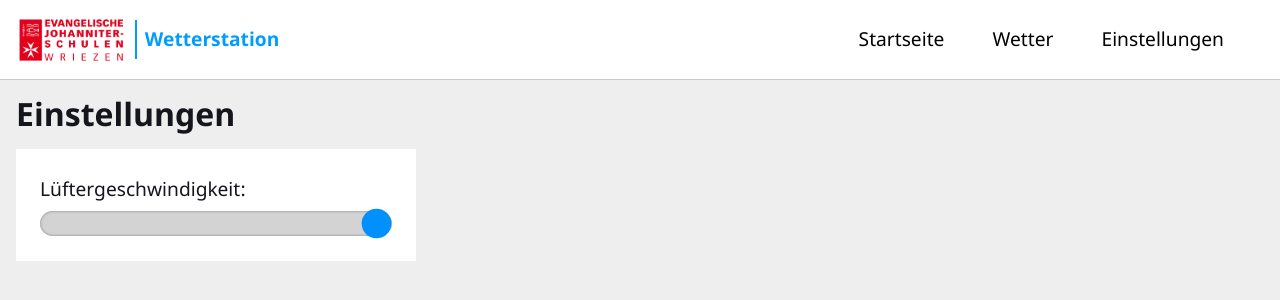
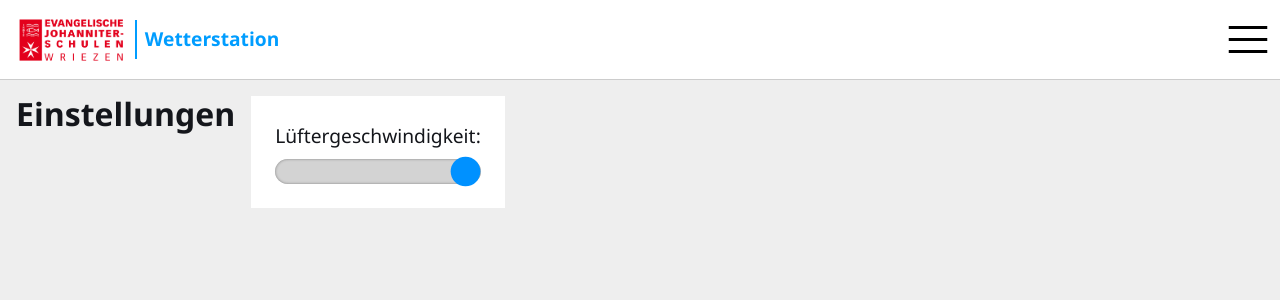
Before and after one commit to M-U-16/Wetterstation, a Flask app: page /einstellungen in a window 1280 px wide. Shown: the top 300 px of the page. Run offline with Flask 3, Linux system fonts and the light colour scheme.

Commit message:
refactoring

```diff
--- a/Server/static/css/index.css
+++ b/Server/static/css/index.css
@@ -22,6 +22,7 @@
   --color-dust25: #715f54;
   --color-dust10: #8c796f;
 
+  /* variables */
   --navbar-height: 5rem;
 }
 /* Global styles */
--- /dev/null
+++ b/Server/static/css/menu.css
@@ -0,0 +1,121 @@
+/* -------------------- HAMBURGER BUTTON -------------------------- */
+.navbar__menu-hamburger {
+    background: transparent;
+    border: none;
+    cursor: pointer;
+}
+.hamburger {
+    width: 30px;
+    height: 30px;
+    transform: scaleX(1.3);
+}
+.navbar__hamburger-layer {
+    height: 10px;
+    width: 100%;
+    fill: black;
+    border-radius: 5px;
+}
+.app__navbar-menu {
+    display: none;
+    flex-direction: row;
+    flex-wrap: wrap;
+    align-items: center;
+    justify-content: center;
+    margin: 0;
+}
+/* -------------------------NAVBAR LINKS--------------------------------------- */
+.navbar__link-container {
+    display: flex;
+    flex-direction: row;
+    align-items: center;
+    justify-content: center;
+
+    width: auto;
+}
+.navbar__link {
+    display: flex;
+    align-items: center;
+
+    text-align: start;
+    text-decoration: none;
+    text-align: center;
+
+    width: 100%;
+    height: 3.5rem;
+
+    padding: 0.5rem 0.5rem;
+    margin: 0 1rem;
+    border-radius: 5px;
+
+    color: black;
+    transition: 1s ease;
+}
+.navbar__link:hover {
+    background-color: rgba(146, 146, 146, 0.2)
+}
+.settings__link {
+    height: 3.5rem;
+}
+.navbar__link img {
+    display: none;
+    height: 2rem;
+    width: 2rem;
+
+    margin-left: 0.5rem;
+    padding: 0.5rem;
+
+    transition: 0.3s;
+}
+.navbar__link span {
+    font-size: 1.2rem;
+    transition: 0.3s ease;
+}
+/* -----------------------------MEDIAQUERIES------------------------- */
+@media screen and (min-width: 1260px) {
+    .container-menu-hamburger {
+      display: none;
+    }
+}
+/* LINK ACTIONS */
+@media screen and (max-width: 1259px) {
+    .app__navbar-menu {
+       width: 0;
+       height: 100%;
+
+       position: fixed;
+       top: 0;
+       right: 0;
+
+       visibility: hidden;
+       opacity: 0;
+       padding: 2rem;
+       flex-direction: column;
+       justify-content: flex-start;
+       flex-wrap: nowrap;
+       overflow: hidden;
+    }
+    .app__navbar-menu.menu-settings-open {
+        width: 70%;
+        max-width: 14rem;
+        visibility: visible;
+        opacity: 1;
+        overflow-y: auto;
+        background: var(--color-white);
+        transition: width 1s ease;
+        border-left: 1px solid var(--color-gray-light);
+    }
+    .app__navbar-menu > div:last-child {
+        margin-bottom: 4rem;
+    }
+    /* NAVBAR LINKS */
+    .navbar__link-container {
+        flex-direction: column;
+        width: 100%;
+        margin-top: var(--navbar-height);
+    }
+    .navbar__link {
+        margin: 0rem;
+        margin-bottom: 0.5rem;
+        text-align: start;
+    }
+}
--- a/Server/static/css/navbar.css
+++ b/Server/static/css/navbar.css
@@ -26,6 +26,9 @@
 .navbar__right-wrapper {
     display: flex;
     align-items: center;
+    justify-content: center;
+    height: 100%;
+    width: 4rem;
 }
 .navbar__logo-img {
     padding: 1rem;
@@ -35,195 +38,3 @@
 .navbar__logo-img img {
     height: 100%;
 }
-.container-menu-settings {
-    display: flex;
-    flex-direction: row;
-    flex-wrap: wrap;
-    align-items: center;
-    justify-content: center;
-    margin: 0;
-}
-/* ----------------------------- */
-.app__settings-container {
-    display: flex;
-    flex-direction: column;
-    margin-top: 0rem;
-}
-/* ----------------------------- */
-.header-icon {
-    width: 1.75rem;
-    max-height: 2rem;
-    margin-right: 1rem;
-}
-.active-header-icon {
-    display: flex;
-}
-.button-icon-svg {
-    max-width: 1.25rem;
-    max-height: 1.25rem;
-    width: 100%;
-    height: auto;
-    stroke-width: 0.02rem;
-}
-.button-icon-svg,
-.header-icon svg {
-    fill: var(--color-black);
-    stroke: var(--color-black);
-}
-@media screen and (min-width: 1260px) {
-    .container-menu-hamburger {
-      display: none;
-    }
-    .container-btn-timeRange {
-        margin: 0;
-    }
-}
-.menu-hamburger {
-    width: 2rem;
-    height: 2rem;
-    background-color: transparent;
-    cursor: pointer;
-    display: flex;
-    padding: 0;
-    margin-left: auto;
-    position: relative;
-    margin: 0rem 1.5rem 0rem 0rem;
-    z-index: 1;
-    min-width: auto;
-    stroke: var(--color-black);
-    transition: stroke-dasharray 600ms cubic-bezier(0.4, 0, 0.2, 1),
-      stroke-dashoffset 600ms cubic-bezier(0.4, 0, 0.2, 1),
-      stroke 0.5s cubic-bezier(0.68, -0.55, 0.27, 1.55);
-}
-.menu-hamburger.btn-active {
-    transform: rotate(180deg);
-}
-.menu-main-hamburger {
-    fill: none;
-    stroke-width: 6;
-}
-.menu-line1 {
-    stroke-dasharray: 60 207;
-    stroke-width: 6;
-}
-.menu-line2 {
-    stroke-dasharray: 60 60;
-    stroke-width: 6;
-}
-.menu-line3 {
-    stroke-dasharray: 60 207;
-    stroke-width: 6;
-}
-.btn-active .menu-line1 {
-    stroke-dasharray: 90 207;
-    stroke-dashoffset: -134;
-    stroke-width: 6;
-}
-.btn-active .menu-line2 {
-    stroke-dasharray: 1 60;
-    stroke-dashoffset: -30;
-    stroke-width: 6;
-    opacity: 0;
-}
-.btn-active .menu-line3 {
-    stroke-dasharray: 90 207;
-    stroke-dashoffset: -134;
-    stroke-width: 6;
-}
-/* NAVBAR LINKS */
-.navbar__link-container {
-    display: flex;
-    flex-direction: row;
-    align-items: center;
-    justify-content: center;
-
-    width: auto;
-}
-.navbar__link {
-    display: flex;
-    align-items: center;
-
-    text-align: start;
-    text-decoration: none;
-    text-align: center;
-
-    width: 100%;
-    height: 3.5rem;
-
-    padding: 0.5rem 0.5rem;
-    margin: 0 1rem;
-    border-radius: 5px;
-
-    color: black;
-    transition: 1s ease;
-}
-.navbar__link:hover {
-    background-color: rgba(146, 146, 146, 0.2)
-}
-.settings__link {
-    height: 3.5rem;
-}
-.navbar__link img {
-    display: none;
-    height: 2rem;
-    width: 2rem;
-
-    margin-left: 0.5rem;
-    padding: 0.5rem;
-
-    transition: 0.3s;
-}
-.navbar__link span {
-    font-size: 1.2rem;
-    transition: 0.3s ease;
-}
-/* LINK ACTIONS */
-@media screen and (max-width: 1259px) {
-    .container-menu-settings {
-       width: 0;
-       height: 100%;
-
-       position: fixed;
-       top: 0;
-       right: 0;
-
-       visibility: hidden;
-       opacity: 0;
-       padding: 2rem;
-       flex-direction: column;
-       justify-content: flex-start;
-       flex-wrap: nowrap;
-       overflow: hidden;
-    }
-    .container-menu-settings.menu-settings-open {
-        width: 70%;
-        max-width: 14rem;
-        visibility: visible;
-        opacity: 1;
-        overflow-y: auto;
-        background: var(--color-white);
-        transition: width 1s ease;
-        border-left: 1px solid var(--color-gray-light);
-    }
-    .container-info-time {
-        margin-top: -1.1rem;
-    }
-    .container-menu-settings > div:last-child {
-        margin-bottom: 4rem;
-    }
-    .app__settings-container {
-        flex-direction: column;
-        margin-top: 1rem;
-    }
-    /* NAVBAR LINKS */
-    .navbar__link-container {
-        flex-direction: column;
-        width: 100%;
-        margin-top: var(--navbar-height);
-    }
-    .navbar__link {
-        margin: 0rem;
-        margin-bottom: 0.5rem;
-        text-align: start;
-    }
-}
--- a/Server/templates/base.html
+++ b/Server/templates/base.html
@@ -37,6 +37,11 @@
         href={{ url_for('static', filename='css/timeRange.css') }}
         media="all"
     />
+    <link
+        rel="stylesheet"
+        href={{ url_for('static', filename='css/menu.css') }}
+        media="all"
+    />
 
     {% block styles %}{% endblock %}
     <title>Wetterstation | {% block title %}{% endblock %}</title>
--- a/Server/templates/components/navbar.html
+++ b/Server/templates/components/navbar.html
@@ -1,5 +1,31 @@
+{% macro menu() %}
+    <div class="app__navbar-menu" id="app-menu">
+        <div class="navbar__link-container">
+            <a class="navbar__link" href="/" title="Zurück zur Startseite">
+                <img src="{{url_for("static", filename="images/icons/home.svg")}}"/>
+                <span>Startseite</span>
+            </a>
+            <a class="navbar__link" href="/wetter" title="Zu den Wetterdaten">
+                <img src="{{url_for("static", filename="images/icons/cloud.svg")}}"/>
+                <span>Wetter</span>
+            </a>
+            <a class="navbar__link settings__link" href="/einstellungen" title="Zu den Einstellungen">
+                <span>Einstellungen</span>
+            </a>
+        </div>
+    </div>
+{% endmacro %}
+
+{% macro menuButtonSvg() %}
+    <svg class="hamburger" viewBox="0 0 100 80">
+        <rect class="navbar__hamburger-layer" y="0%"></rect>
+        <rect class="navbar__hamburger-layer" y="50%"></rect>
+        <rect class="navbar__hamburger-layer" y="100%"></rect>
+    </svg>
+{% endmacro %}
+
 {% macro navbar() %}
-    <nav class="navbar" id="app__navbar">
+    <nav class="navbar" id="app-navbar">
         <!-- Title / logo -->
         <div class="navbar__left-wrapper">
             <div class="navbar__logo-img">
@@ -10,45 +36,17 @@
 
         <div class="navbar__right-wrapper">
             <!-- Mobile menu -->
-            <div class="container-menu-hamburger">
-                <button
-                    type="button"
-                    id="menu-hamburger"
-                    class="menu-hamburger"
-                    aria-label="Main menu"
-                >
-                    <svg width="100%" height="100%" viewBox="0 0 100 100">
-                        <path class="menu-main-hamburger menu-line1" d="M 20,29.000046 H 80.000231 C 80.000231,29.000046 94.498839,28.817352 94.532987,66.711331 94.543142,77.980673 90.966081,81.670246 85.259173,81.668997 79.552261,81.667751 75.000211,74.999942 75.000211,74.999942 L 25.000021,25.000058"/>
-                        <path class="menu-main-hamburger menu-line2" d="M 20,50 H 80" />
-                        <path class="menu-main-hamburger menu-line3" d="M 20,70.999954 H 80.000231 C 80.000231,70.999954 94.498839,71.182648 94.532987,33.288669 94.543142,22.019327 90.966081,18.329754 85.259173,18.331003 79.552261,18.332249 75.000211,25.000058 75.000211,25.000058 L 25.000021,74.999942"/>
-                    </svg>
-                </button>
-            </div>
+            <button
+                type="button"
+                id="menu-hamburger"
+                class="navbar__menu-hamburger"
+                aria-label="Main menu"
+            >
+                {{ menuButtonSvg() }}
+            </button>
 
-            <div class="container-info-time">
-                <span id="time"></span>
-            </div>
-            <div id="container-menu-settings" class="container-menu-settings">
-                <!-- Local time -->
+            {{ menu() }}
 
-                <div class="navbar__link-container">
-                    <a class="navbar__link" href="/" title="Zurück zur Startseite">
-                        <img src="{{url_for("static", filename="images/icons/home.svg")}}"/>
-                        <span>Startseite</span>
-                    </a>
-                    <a class="navbar__link" href="/wetter" title="Zu den Wetterdaten">
-                        <img src="{{url_for("static", filename="images/icons/cloud.svg")}}"/>
-                        <span>Wetter</span>
-                    </a>
-                    <a class="navbar__link settings__link" href="/einstellungen" title="Zu den Einstellungen">
-                        <span>Einstellungen</span>
-                    </a>
-                </div>
-
-                <div class="app__settings-container">
-                    <!-- Time range dropdown -->
-                </div>
-            </div>
         </div>
     </nav>
 {% endmacro %}
```
